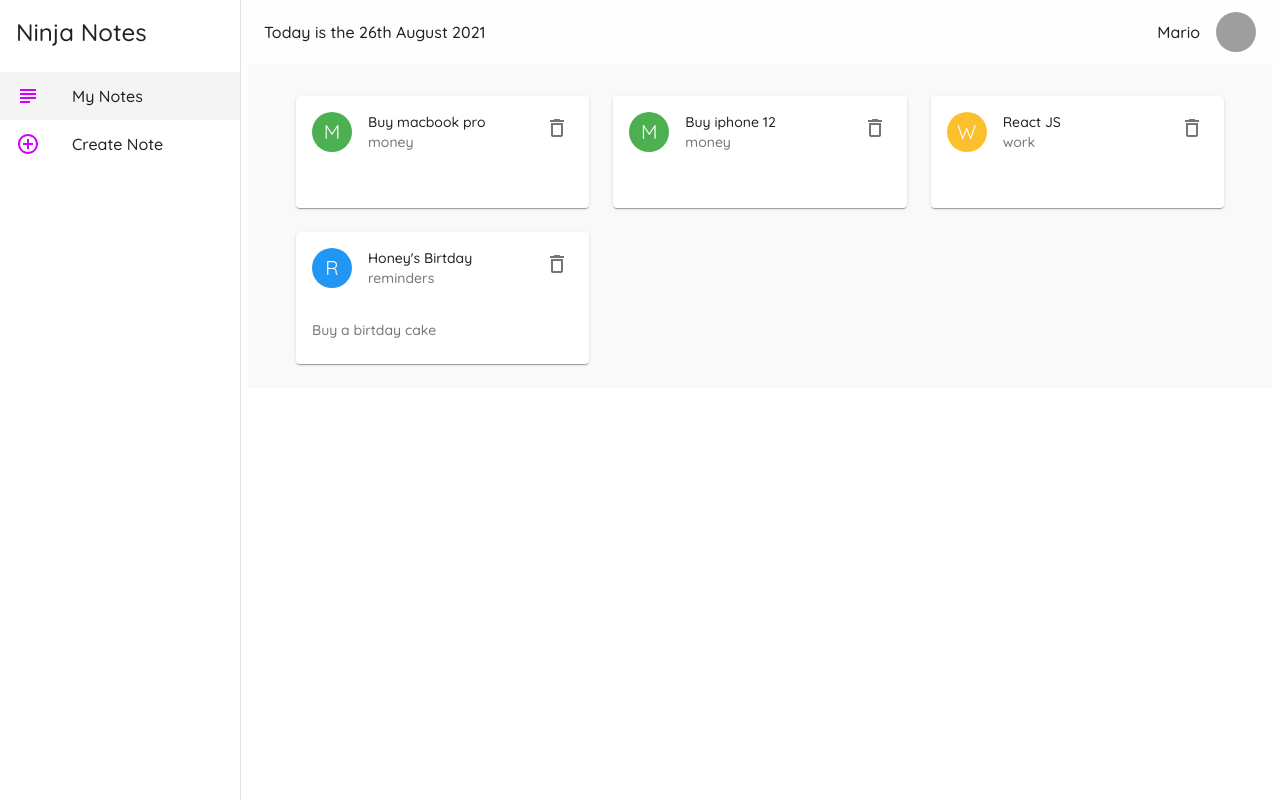
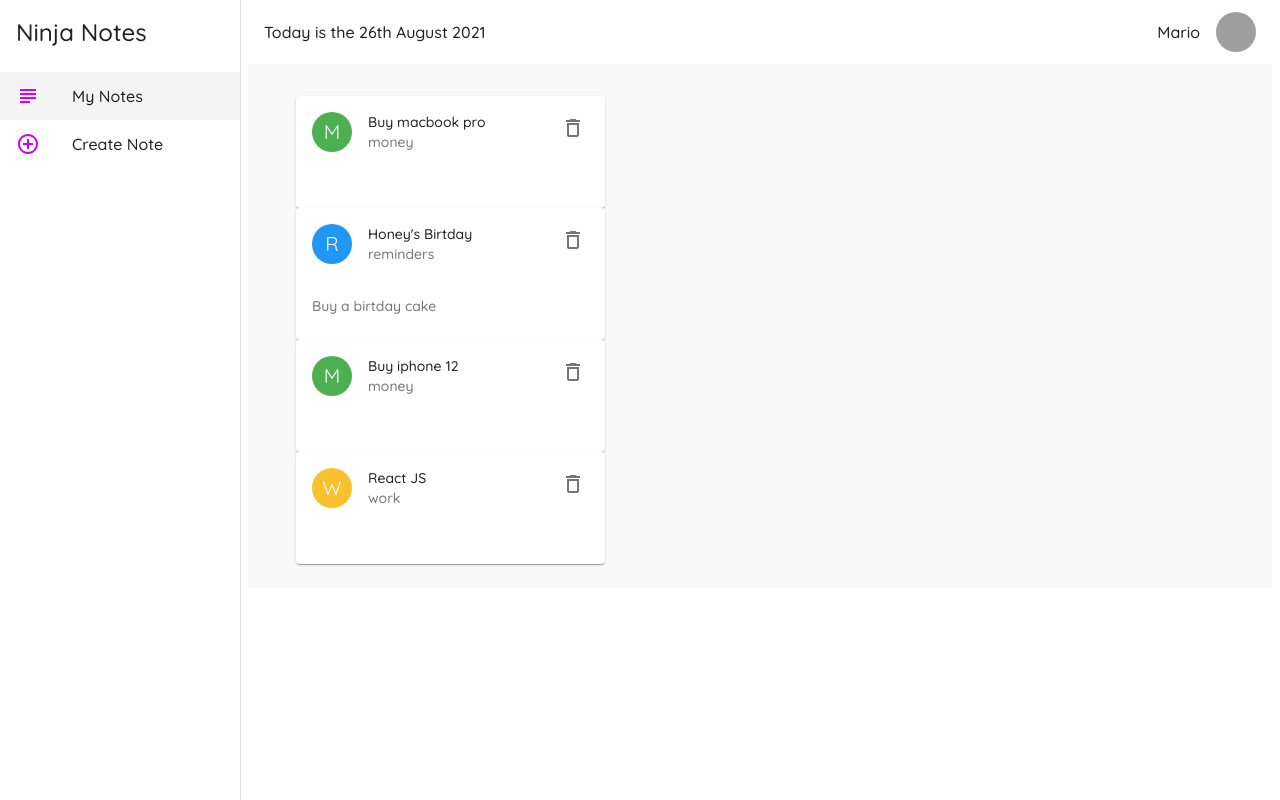
Before and after one commit to yayanrw/react-notesapp-materialui, a React (Create React App) app: page / in a window 1280 px wide. Built offline with nearby package versions, Linux system fonts and the light colour scheme; data requests are answered from the project's data file; grey boxes are pictures that could not be loaded.

Commit message:
mod notes fix

```diff
--- a/src/pages/Notes.js
+++ b/src/pages/Notes.js
@@ -1,5 +1,6 @@
-import { Container, Grid } from "@material-ui/core";
+import { Container } from "@material-ui/core";
 import React, { useEffect, useState } from "react";
+import Masonry from "react-masonry-css";
 import NoteCard from "../components/NoteCard";
 import ApiUrl from "../helper/AppConfig";
 
@@ -22,15 +23,25 @@
     setNotes(newNotes);
   };
 
+  const breakpoints = {
+    default: 3,
+    1100: 2,
+    700: 1,
+  };
+
   return (
     <Container>
-      <Grid container spacing={3}>
+      <Masonry
+        breakpointCols={breakpoints}
+        className="my-masonry-grid"
+        columnClassName="my-masonry-grid_column"
+      >
         {notes.map((note) => (
-          <Grid item key={note.id} xs={12} md={6} lg={4}>
+          <div key={note.id}>
             <NoteCard note={note} handleDelete={handleDelete} />
-          </Grid>
+          </div>
         ))}
-      </Grid>
+      </Masonry>
     </Container>
   );
 }
```
